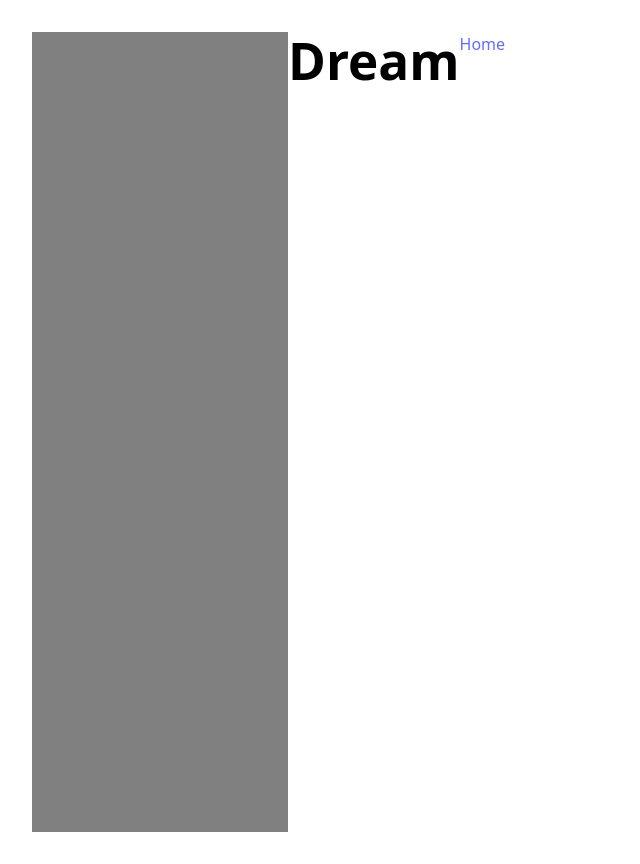
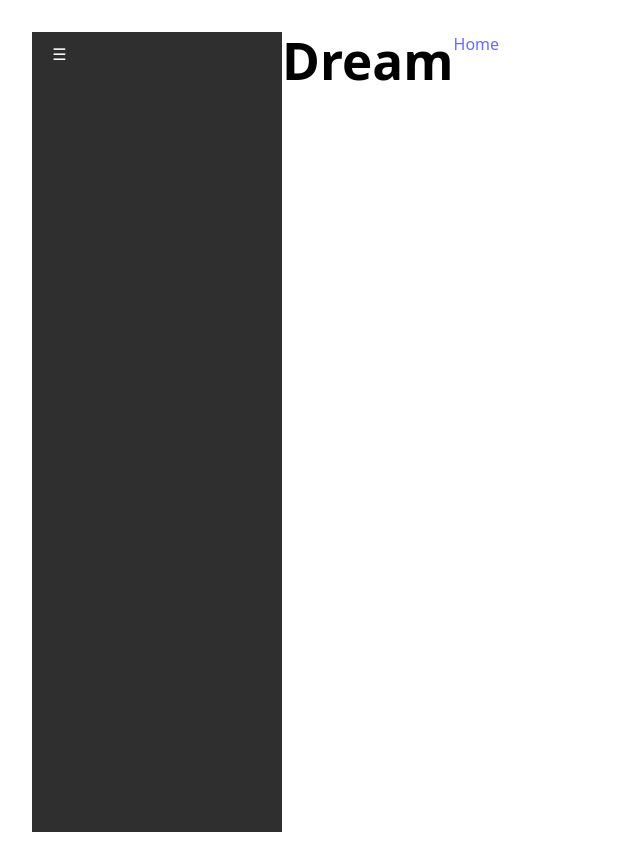
Before and after one commit to kaito-for-git/dream, a React app: page / in a window 1280 px wide. Shown: the top 864 px of the page, without its empty margins (0-640 px from the left). Built offline with nearby package versions, Linux system fonts and the light colour scheme; the HTML template or start-up script is replaced by a standard one.

Commit message:
サイドバー開閉ボタンの追加

```diff
--- a/src/App.css
+++ b/src/App.css
@@ -39,19 +39,12 @@
   width:100vw;
 }
 
-.app-mainContent{
+.app-mainContents{
   flex: 0.8;
   background-color:white;
   display: flex;
 }
 
-.app-sideBar{
-  flex: 0.2;
-  min-width: 200px;
-  max-width: 300px;
-  background-color:gray;
-  display: flex;
-}
 
 .card {
   padding: 2em;
--- a/src/App.tsx
+++ b/src/App.tsx
@@ -10,11 +10,8 @@ function App() {
   return (
     <BrowserRouter>
     <div className="app-Container">
-      <div className="app-sideBar">
         < SideBar />
-        {/**ここにサイトドバーを呼ぶ */}
-      </div>
-      <div className="app-mainContent">
+      <div className="app-mainContents">
         < MainContents />
       </div>
     </div>
--- a/src/components/side_bar/SideBar.css
+++ b/src/components/side_bar/SideBar.css
@@ -1,3 +1,21 @@
-.style{
+.SideBar-Style{
+    flex:none;
+    width: 250vw;
+    background-color: #2f2f2f;
+    transition: width 0.2s ease;
+    overflow: hidden;
+}
+
+.SideBar-Style.open{
+    width: 250px;
+}
+
+.SideBar-Style.closed{
+    width: 50px;
+}
+
+.Hamburger-Style{
     display: flex;
+    color: white;
+    background-color: transparent;
 }
--- a/src/components/side_bar/SideBar.tsx
+++ b/src/components/side_bar/SideBar.tsx
@@ -1,9 +1,16 @@
 import './SideBar.css'
+import { useState } from 'react'
+
+
 
 function SideBar(){
+    const [isOpen,setIsOpen] = useState(true);
+
     return(
-        <div className="style">
-
+        <div className={`SideBar-Style ${isOpen ? 'open' : 'closed'}`}>
+            <button className="Hamburger-Style" onClick={() => setIsOpen(!isOpen)}>
+                ☰
+            </button>
         </div>
     )
 }
```
